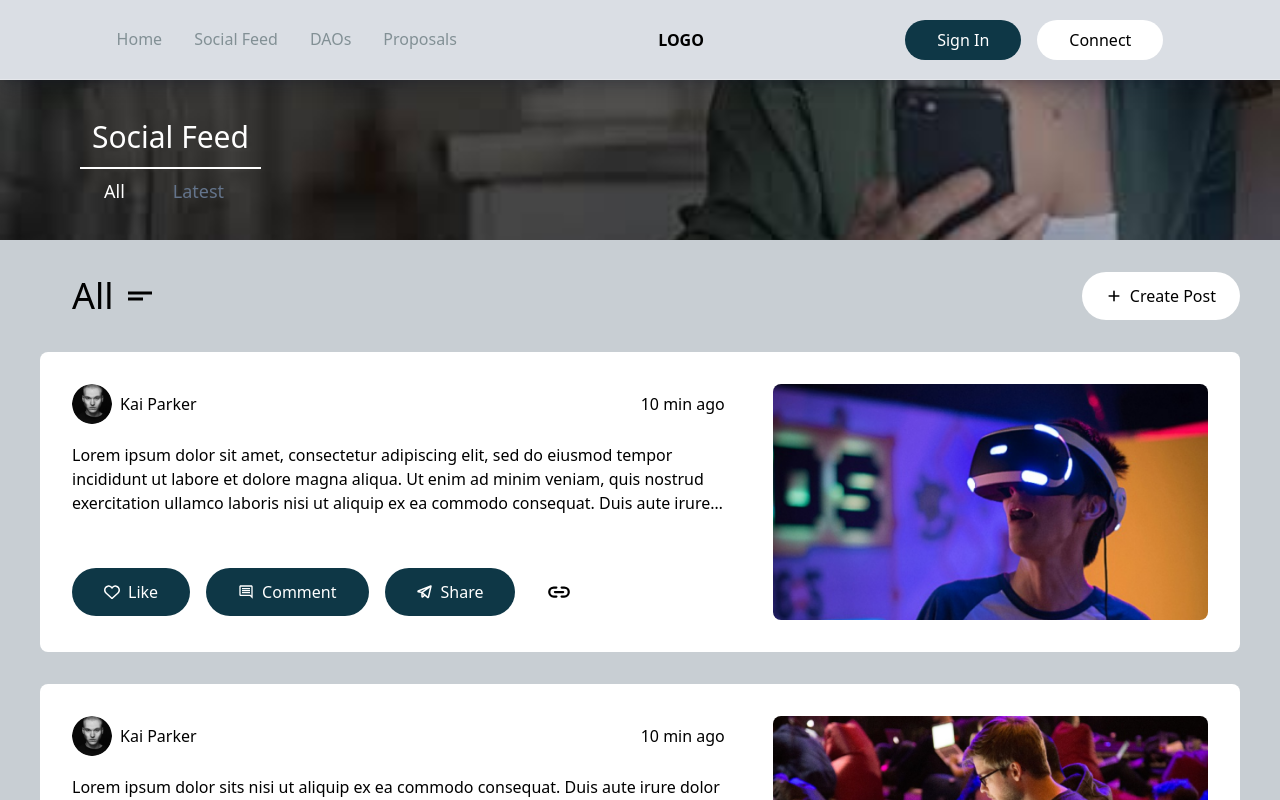
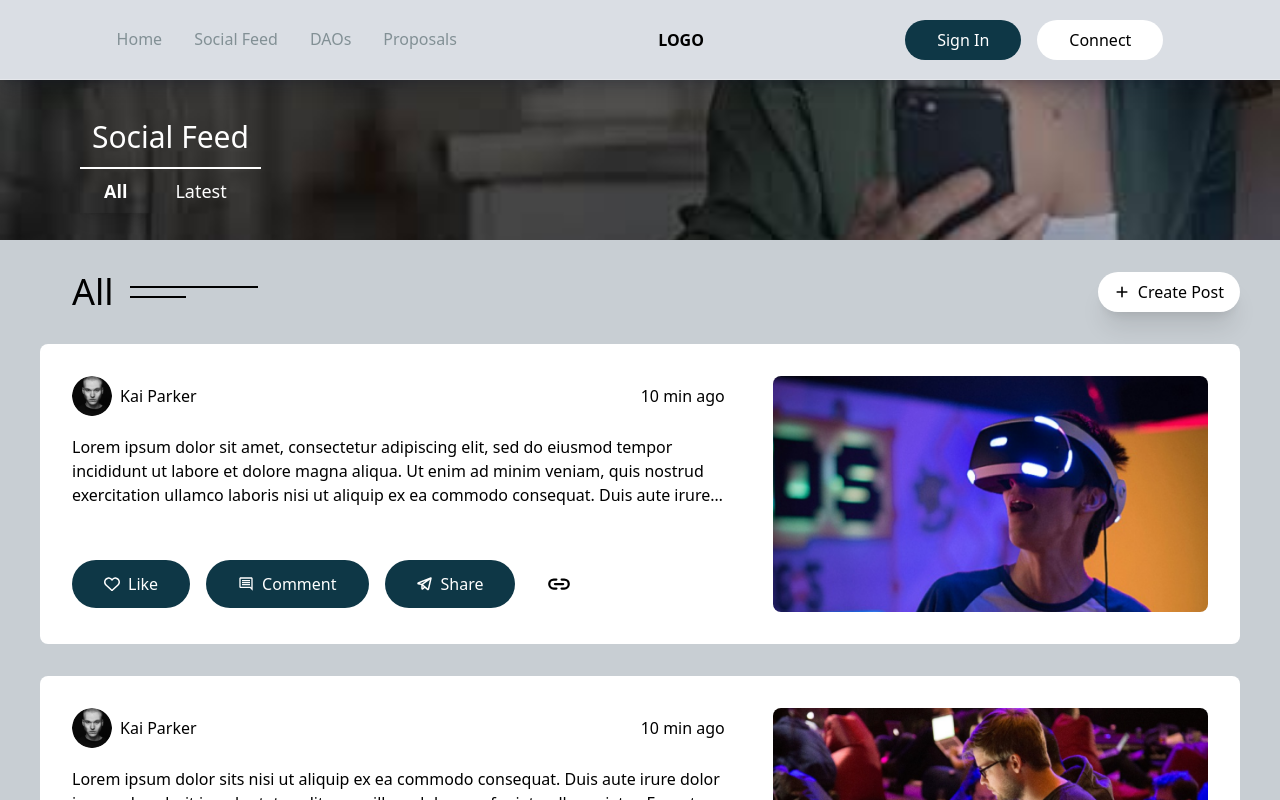
Before and after one commit to wantedbear007/DaoHouse, a React (Vite) app in the folder src/daohouse_frontend/: page /social-feed in a window 1280 px wide. Shown: the top 800 px of the page. Built offline with nearby package versions, Linux system fonts and the light colour scheme.

Commit message:
Desgin changes

```diff
--- a/src/daohouse_frontend/src/Components/Dao/CreateDaoWidget.jsx
+++ b/src/daohouse_frontend/src/Components/Dao/CreateDaoWidget.jsx
@@ -1,22 +1,23 @@
-import React from 'react';
+import React from "react";
 import { HiOutlinePlus } from "react-icons/hi";
 
-
-const CreateDaoWidget = ({text}) => {
+const CreateDaoWidget = ({ text }) => {
   return (
     <div className="bg-zinc-200 my-4 py-2">
       <div className="flex justify-between items-center  mx-auto">
-        <div className="flex items-center space-x-2">
+        <div className="flex items-center space-x-4">
           <span className="text-[40px] font-normal">{text}</span>
           <div>
-          <div className="w-32 border-t-2 border-zinc-400"></div>
-          <div className="w-14 mt-2 border-t-2 border-zinc-400"></div>
+            <div className="w-32 border-t-2 border-black"></div>
+            <div className="w-14 mt-2 border-t-2 border-black"></div>
           </div>
         </div>
         <button className="bg-white px-4 shadow-xl font-semibold py-2 px-4 rounded-full shadow-md flex items-center space-x-4 rounded-2xl">
           <HiOutlinePlus />
 
-          <span className='text-[#05212C] font-normal text-[16px]'>Create DAO</span>
+          <span className="text-[#05212C] font-normal text-[16px]">
+            Create DAO
+          </span>
         </button>
       </div>
     </div>
--- a/src/daohouse_frontend/src/pages/FeedPage/FeedPage.jsx
+++ b/src/daohouse_frontend/src/pages/FeedPage/FeedPage.jsx
@@ -42,17 +42,15 @@ const FeedPage = () => {
 
         <div className={className + "__buttons flex flex-row"}>
           <button
-            className={`px-6 py-2 text-lg ${
-              !active.all ? "text-slate-500" : "text-white"
-            }`}
+            className={`px-6 py-2 text-lg text-white ${!active.all ? "" : "shadow-lg font-semibold"
+              }`}
             onClick={setAllActive}
           >
             All
           </button>
           <button
-            className={`px-6 py-2 text-lg ${
-              !active.latest ? "text-slate-500" : "text-white"
-            }`}
+            className={`px-6 py-2 text-lg text-white ${!active.latest ? "" : "shadow-lg font-semibold"
+              }`}
             onClick={setLatestActive}
           >
             Latest
@@ -66,11 +64,15 @@ const FeedPage = () => {
           "__label bg-[#c8ced3] py-8 px-10 flex flex-row w-full justify-between items-center"
         }
       >
-        <p className="text-4xl px-8 flex flex-row items-center gap-2">
-          {active.all ? "All" : "Latest"} <MdOutlineShortText />
+        <p className="text-4xl px-8 flex flex-row items-center gap-4">
+          {active.all ? "All" : "Latest"}
+          <div className="flex flex-col items-start">
+            <div className="w-32 border-t-2 border-black"></div>
+            <div className="w-14 mt-2 border-t-2 border-black"></div>
+          </div>
         </p>
 
-        <button className="flex flex-row items-center px-6 py-3 gap-2 rounded-[2rem] bg-white text-base">
+        <button className="bg-white gap-2 px-4 shadow-xl py-2 px-4 rounded-full shadow-md flex items-center space-x-4 rounded-2xl">
           <HiPlus />
           Create Post
         </button>
```
